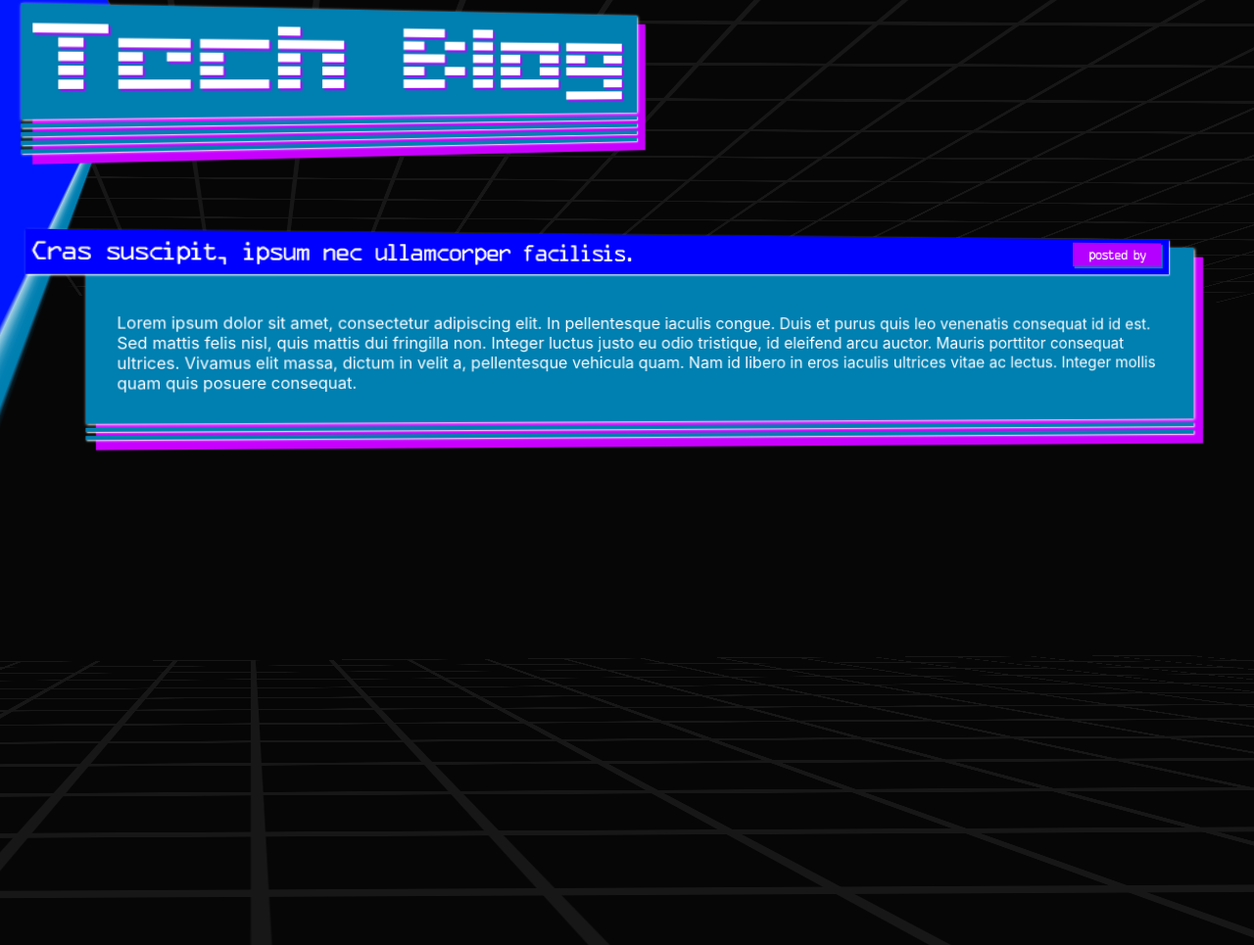
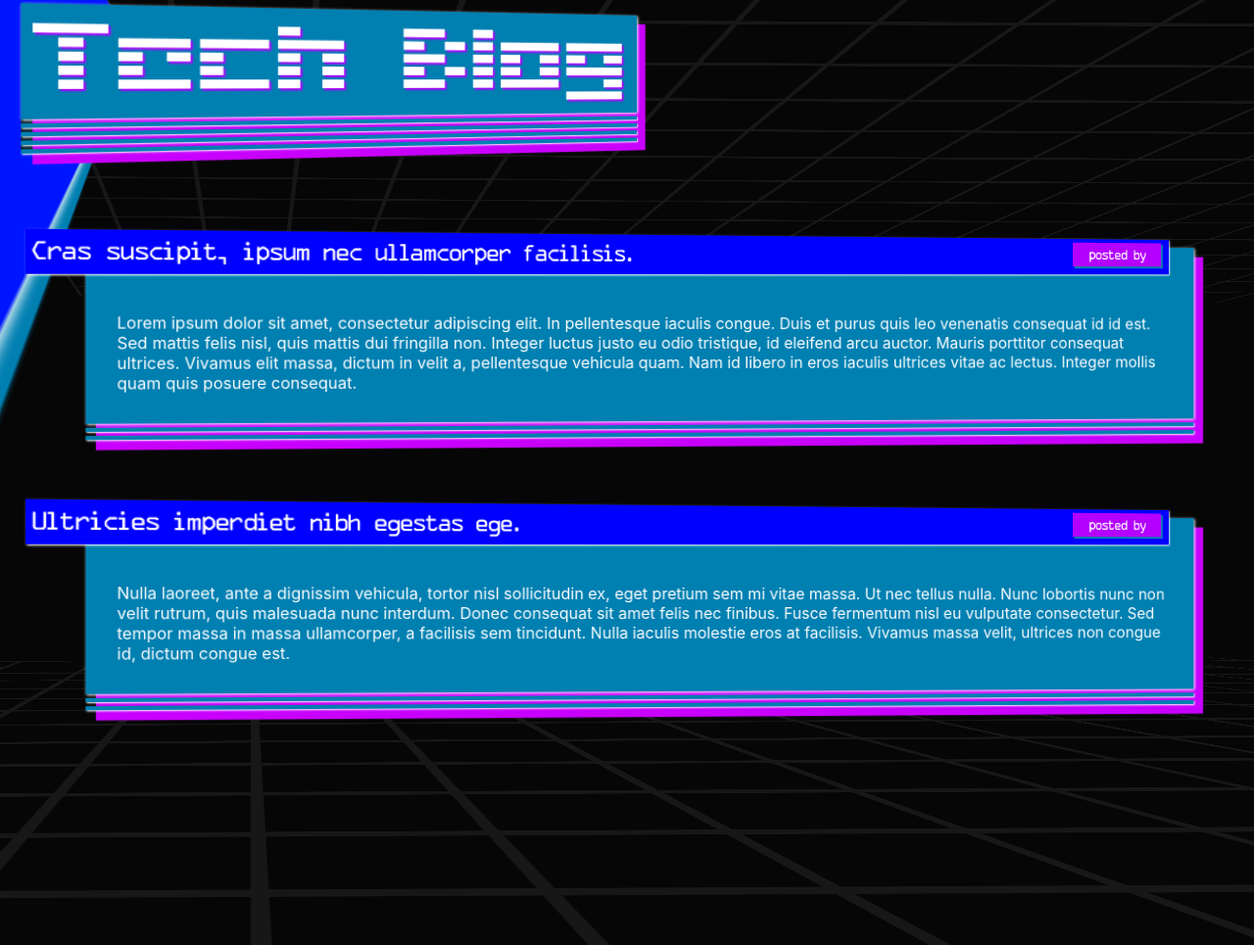
Before and after one commit to platevoltage/Tech-Blog, a Node server app: page / in a window 1280 px wide. Shown: the top 965 px of the page at 98% size. Run offline with Node 20, Linux system fonts and the light colour scheme; data comes from the database, SQL or seed files in the repository; some libraries are stand-ins or nearby versions.

Commit message:
blog shows multiple posts now

```diff
--- a/controllers/home-routes.js
+++ b/controllers/home-routes.js
@@ -6,14 +6,17 @@ const Post = require('../models/Post');
 router.get('/', async (req, res) => {
   try {
 
-    const postData = await Post.findAll();
+    const postData = await Post.findAll().catch((err) => {
+      res.json(err);
+    });
     // console.log(postData);
 
-    const post = postData[0].get({ plain: true });
-    console.log(post);
+    const posts = postData.map((post) => post.get({ plain: true }));
+
+    console.log(posts);
 
 
-    res.render('post', post);
+    res.render('post', {posts: posts});
   } catch (err) {
     res.status(500).json(err);
   }
--- a/public/css/style.css
+++ b/public/css/style.css
@@ -136,7 +136,7 @@ main {
 .container {
     position: relative;
     /* background-color: #007fb1; */
-    margin: 0px 100px 0px 50px;
+    margin: 0px 100px 80px 50px;
     box-shadow: 10px 10px 1px #c800ff;
     /* height: 200px; */
     /* width: 90%; */
--- a/seeds/post-seeds.json
+++ b/seeds/post-seeds.json
@@ -2,6 +2,12 @@
     {
         "title": "Cras suscipit, ipsum nec ullamcorper facilisis.",
         "body": "Lorem ipsum dolor sit amet, consectetur adipiscing elit. In pellentesque iaculis congue. Duis et purus quis leo venenatis consequat id id est. Sed mattis felis nisl, quis mattis dui fringilla non. Integer luctus justo eu odio tristique, id eleifend arcu auctor. Mauris porttitor consequat ultrices. Vivamus elit massa, dictum in velit a, pellentesque vehicula quam. Nam id libero in eros iaculis ultrices vitae ac lectus. Integer mollis quam quis posuere consequat."
+
+    },{
+
+        "title": "Ultricies imperdiet nibh egestas ege.",
+        "body": "Nulla laoreet, ante a dignissim vehicula, tortor nisl sollicitudin ex, eget pretium sem mi vitae massa. Ut nec tellus nulla. Nunc lobortis nunc non velit rutrum, quis malesuada nunc interdum. Donec consequat sit amet felis nec finibus. Fusce fermentum nisl eu vulputate consectetur. Sed tempor massa in massa ullamcorper, a facilisis sem tincidunt. Nulla iaculis molestie eros at facilisis. Vivamus massa velit, ultrices non congue id, dictum congue est."
+
 
     }
 
--- a/views/post.handlebars
+++ b/views/post.handlebars
@@ -1,17 +1,20 @@
+
+        {{#each posts as |post|}}
         <div class="container">
 
             <div class="blog">
                 <div class="title">
-                    {{ title }}
+                    {{ post.title }}
                     <div class="post-info">
                         posted by
                     </div>
                 </div>
                 <p>
-                    {{ body }}
+                    {{ post.body }}
                 </p>
             </div>
             <div class="stripe"></div>
             <div class="stripe"></div>
 
         </div>
+        {{/each}}
```
